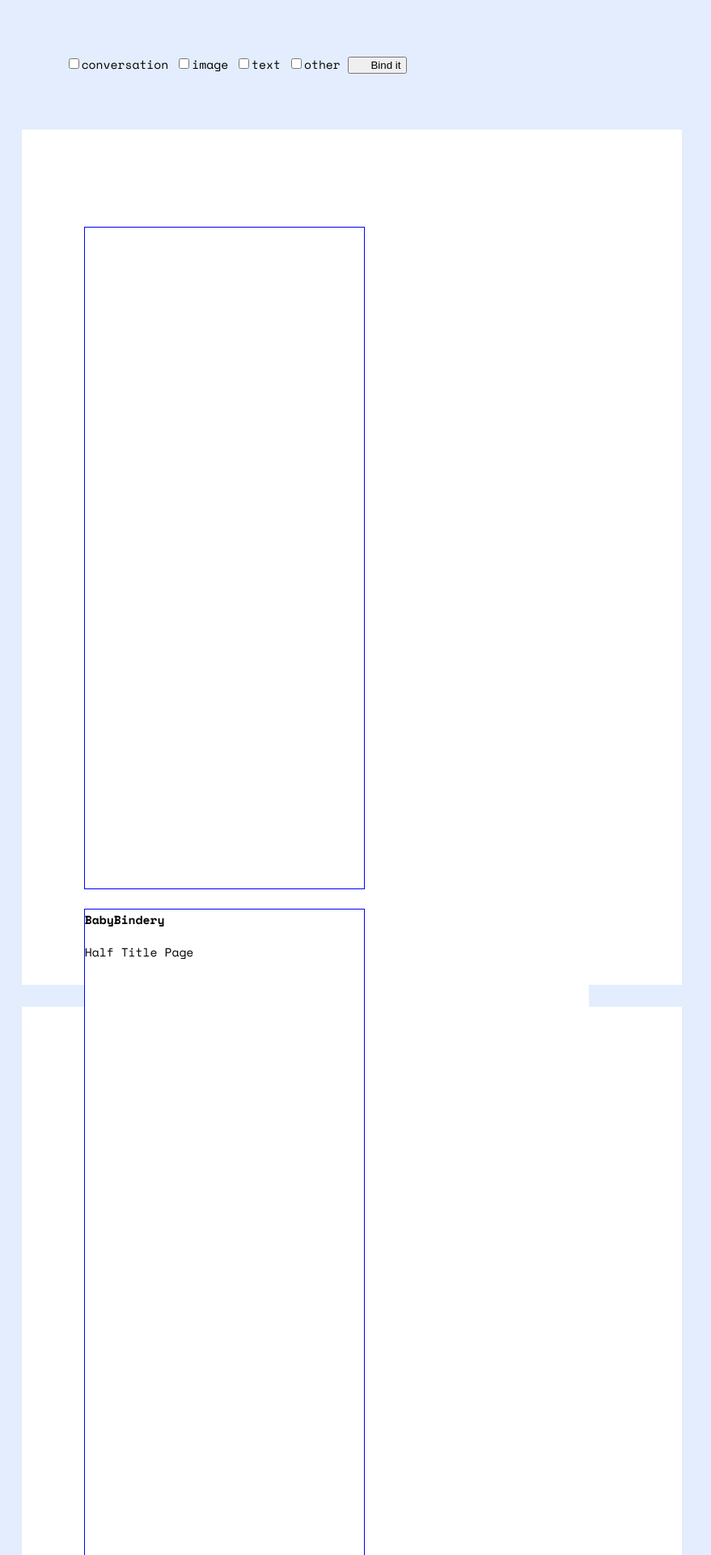
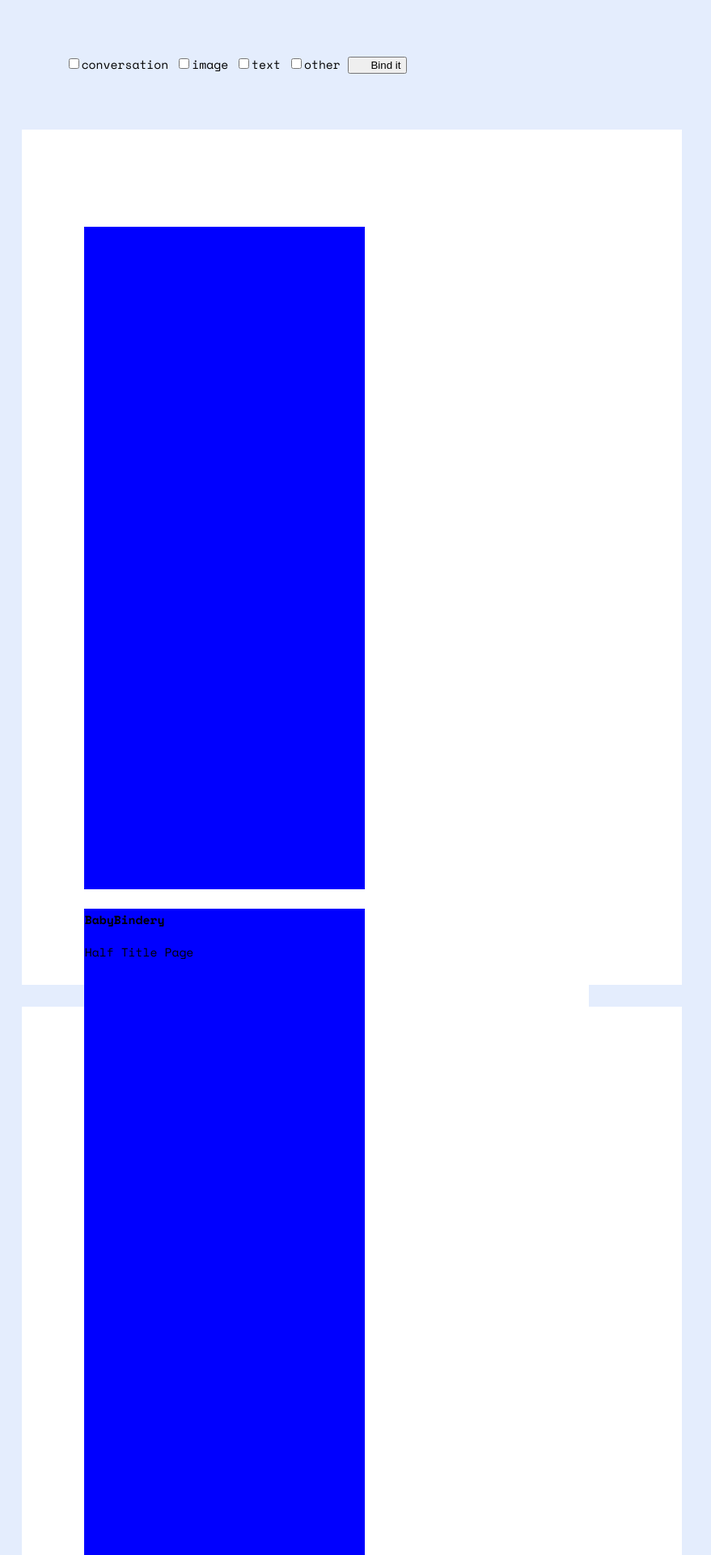
Before and after one commit to thedesignoffice/babybindery, a Jekyll site: the page built from book_twocol.html, in a window 1280 px wide. Shown: the top 1920 px of the page at 81% size, without its empty margins (0-879 px from the left). Built offline with Jekyll 4.4.1, drawn with Linux system fonts in a browser that asks for light colours.

Commit message:
height check

```diff
--- a/css/book.css
+++ b/css/book.css
@@ -77,6 +77,7 @@
   height: 8.5in; /* extremely wack */
   /* Don't make taller than .content-wrapper and page size (defined in print.css) */
   margin-bottom: 0.25in;
+  background: blue;
 }
 
 .page-footer{
@@ -86,7 +87,7 @@
   width: 100%;
   clear: both;
   text-align: right;
-  background: none;
+  background: red;
 }
 
 .sheet:nth-child(even) .page-footer  {   text-align:justify;
```
